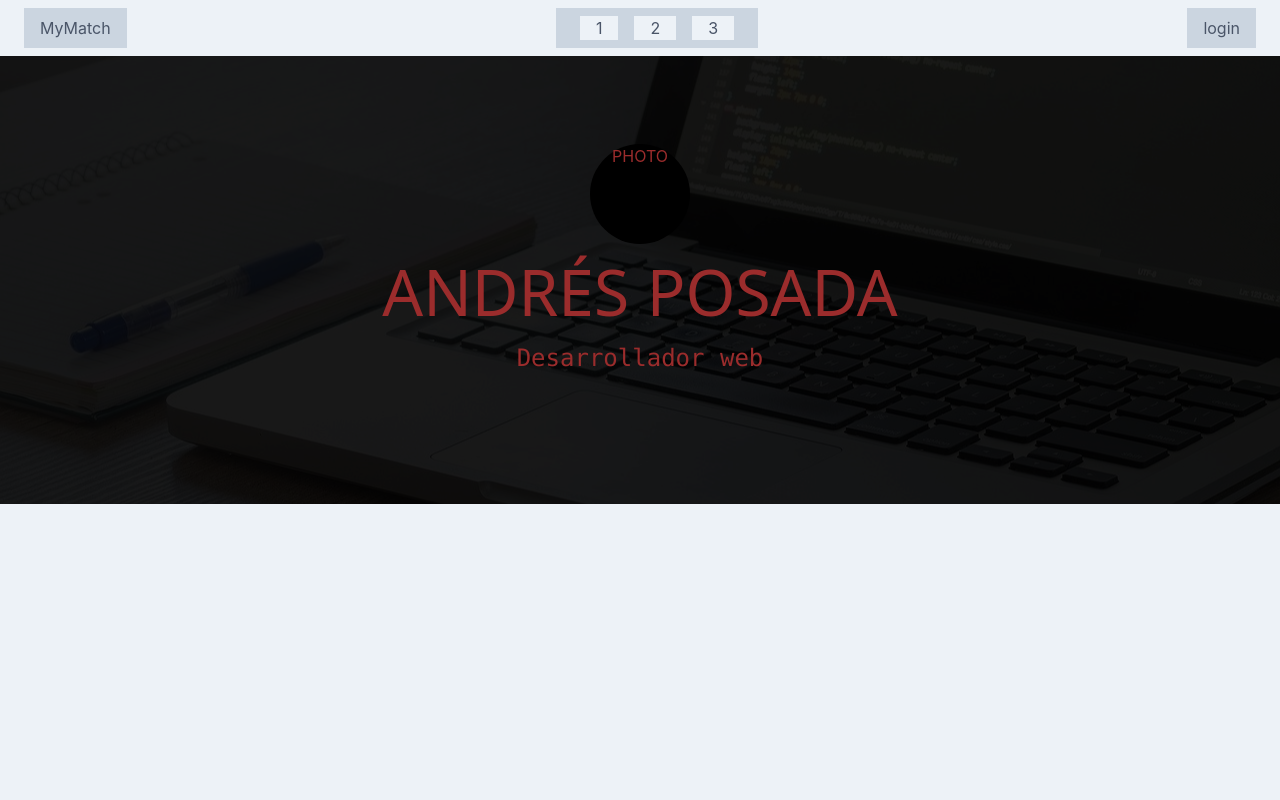
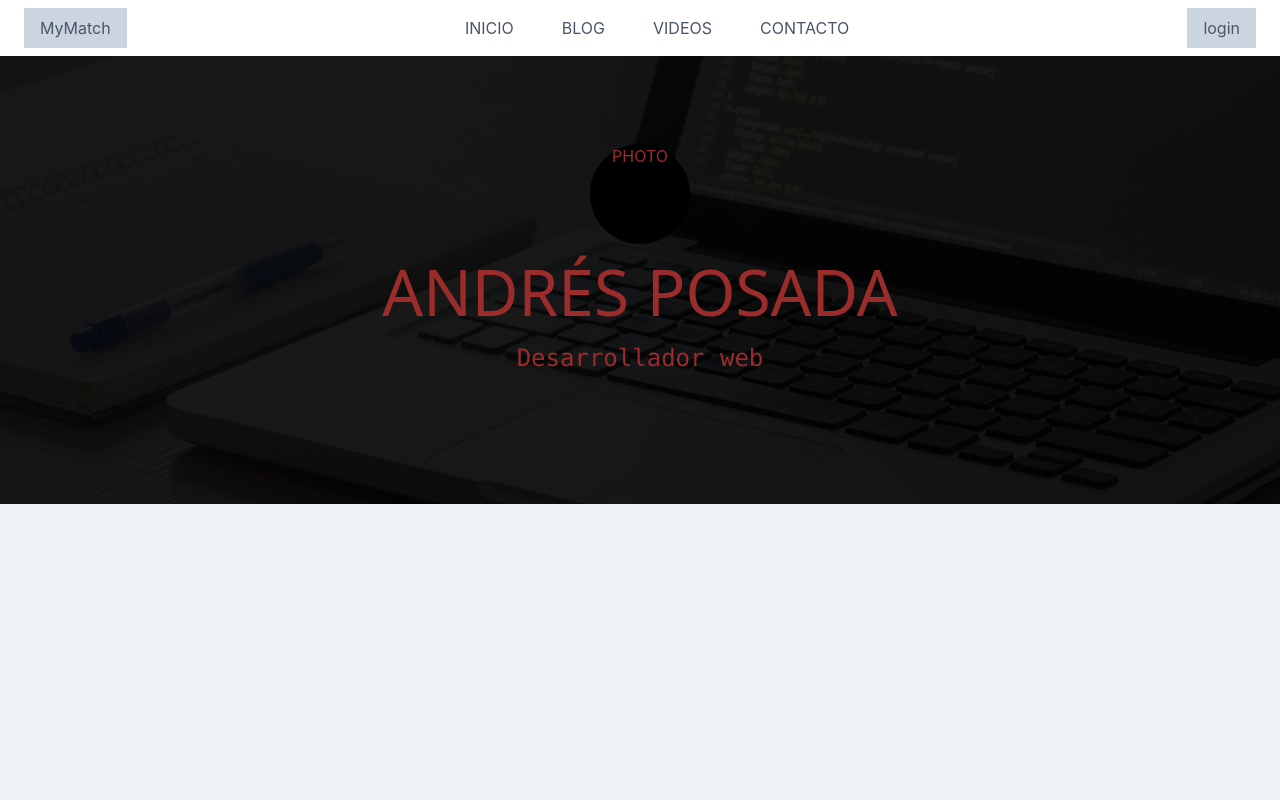
Before and after one commit to Andres0919/myMatch, a Nuxt app: page / in a window 1280 px wide. Shown: the top 800 px of the page. Built offline with nearby package versions, Linux system fonts and the light colour scheme; what vuesax would draw is missing.

Commit message:
added hover color menu and background nav

```diff
--- a/components/Header.vue
+++ b/components/Header.vue
@@ -1,18 +1,29 @@
 <template>
   <div class="fixed w-full">
-    <div class="flex justify-between bg-gray-200">
+    <div class="flex justify-between bg-white">
       <div class="text-gray-700 text-center bg-gray-400 px-4 py-2 my-2 ml-6">
         MyMatch
       </div>
-      <div class="flex justify-between bg-gray-400 px-4 py-2 my-2">
-        <div class="text-gray-700 text-center bg-gray-200 px-4 mx-2">
-          1
+      <div class="flex justify-between bg-white px-4 py-2 my-2">
+        <div
+          class="text-gray-700 text-center bg-white px-4 mx-2 hover:underline hover:text-red-800 cursor-pointer"
+        >
+          INICIO
         </div>
-        <div class="text-gray-700 text-center bg-gray-200 px-4 mx-2">
-          2
+        <div
+          class="text-gray-700 text-center bg-white px-4 mx-2 hover:underline hover:text-red-800 cursor-pointer"
+        >
+          BLOG
         </div>
-        <div class="text-gray-700 text-center bg-gray-200 px-4 mx-2">
-          3
+        <div
+          class="text-gray-700 text-center bg-white px-4 mx-2 hover:underline hover:text-red-800 cursor-pointer"
+        >
+          VIDEOS
+        </div>
+        <div
+          class="text-gray-700 text-center bg-white px-4 mx-2 hover:underline hover:text-red-800 cursor-pointer"
+        >
+          CONTACTO
         </div>
       </div>
       <div class="text-gray-700 text-center bg-gray-400 px-4 py-2 my-2 mr-6">
```
